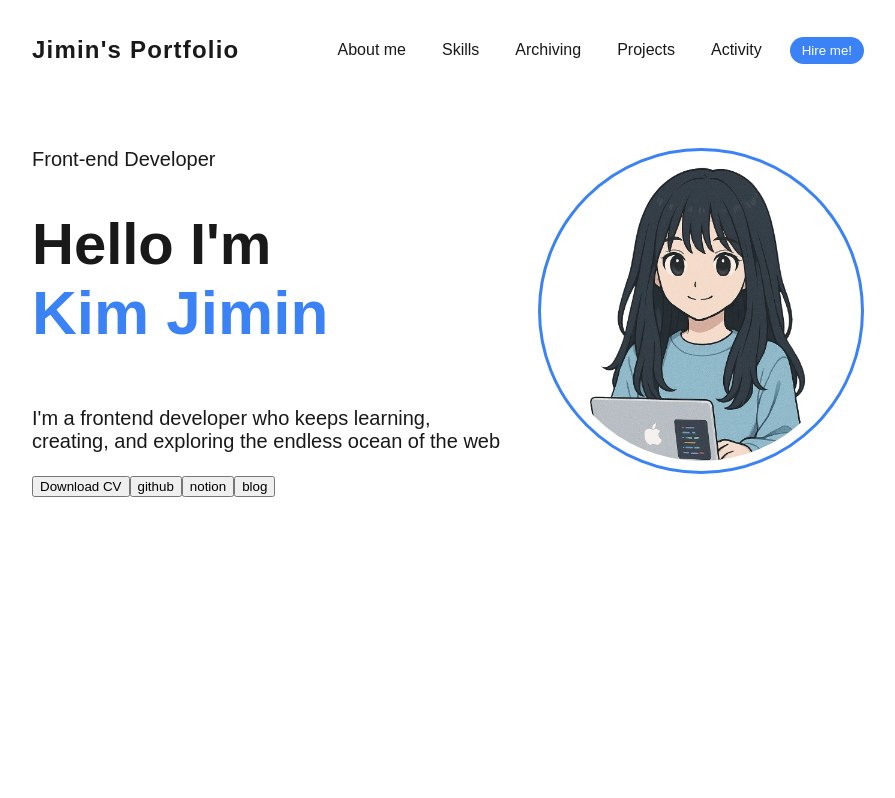
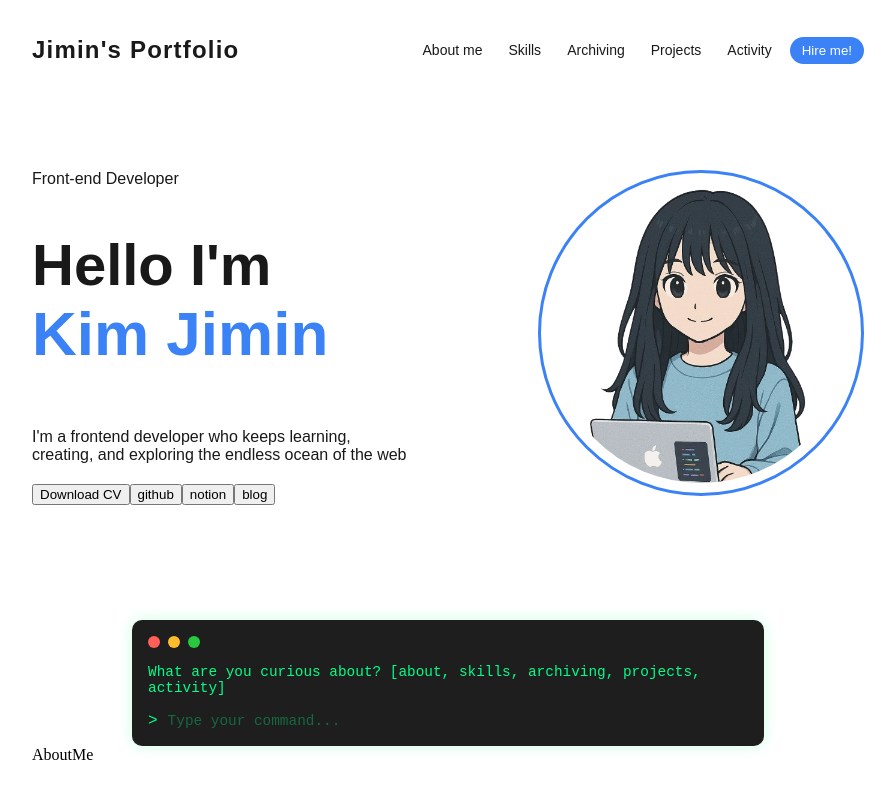
Before and after one commit to wlals4264/bluemin-portfolio, a Next.js app: page / in a window 1280 px wide. Shown: the top 798 px of the page, without its empty margins (192-1087 px from the left). Built offline with nearby package versions, Linux system fonts and the light colour scheme; a web font is replaced by a local one.

Commit message:
design: font-size 변경

```diff
--- a/src/app/page.tsx
+++ b/src/app/page.tsx
@@ -1,11 +1,15 @@
+import CodeSnap from '@/components/CodeSnap';
 import Introduction from '@/components/Introduction';
 
 import '@/styles/Home.scss';
+import AboutMe from './about_me/page';
 
 export default function Home() {
   return (
     <div className="home-wrapper">
       <Introduction />
+      <CodeSnap />
+      <AboutMe />
     </div>
   );
 }
--- a/src/styles/components/Introduction.scss
+++ b/src/styles/components/Introduction.scss
@@ -1,7 +1,8 @@
 .introduction-container {
   width: 100%;
-  height: 100vh;
-  margin-top: 6dvb;
+  // height: 100vh;
+  height: 380px;
+  margin: 70px 0;
   display: flex;
   justify-content: space-between;
   gap: 8px;
@@ -11,7 +12,8 @@
   .introduction-text-box {
     display: flex;
     flex-direction: column;
-    font-size: 20px;
+    font-size: 16px;
+    gap: 4px;
 
     h1 {
       font-size: 58px;
--- a/src/styles/components/Nav.scss
+++ b/src/styles/components/Nav.scss
@@ -1,8 +1,8 @@
 nav {
   display: flex;
   align-items: center;
-  gap: 20px;
-  font-size: 16px;
+  gap: 10px;
+  font-size: 14px;
   font-weight: 500;
 
   span {
```
